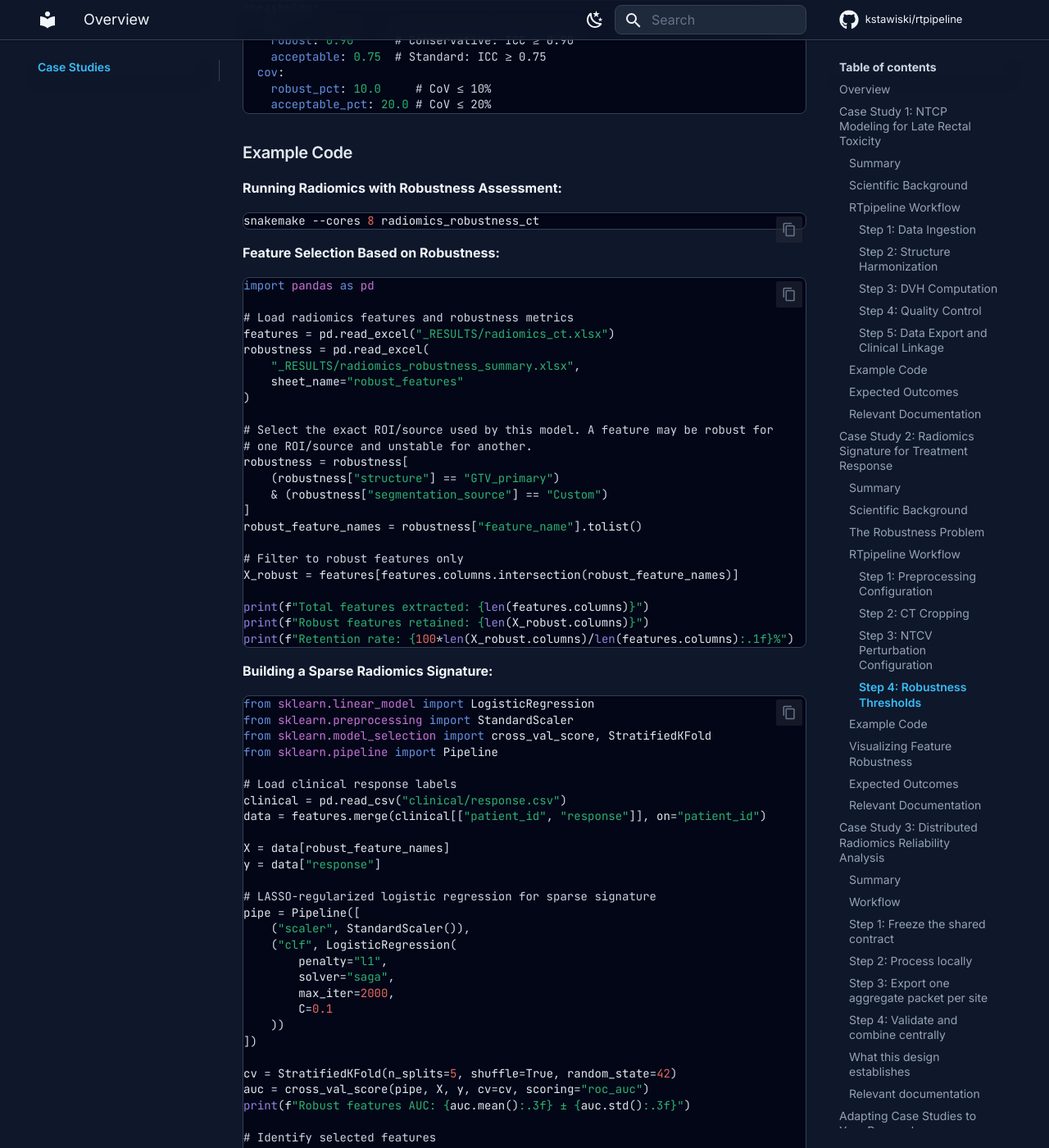
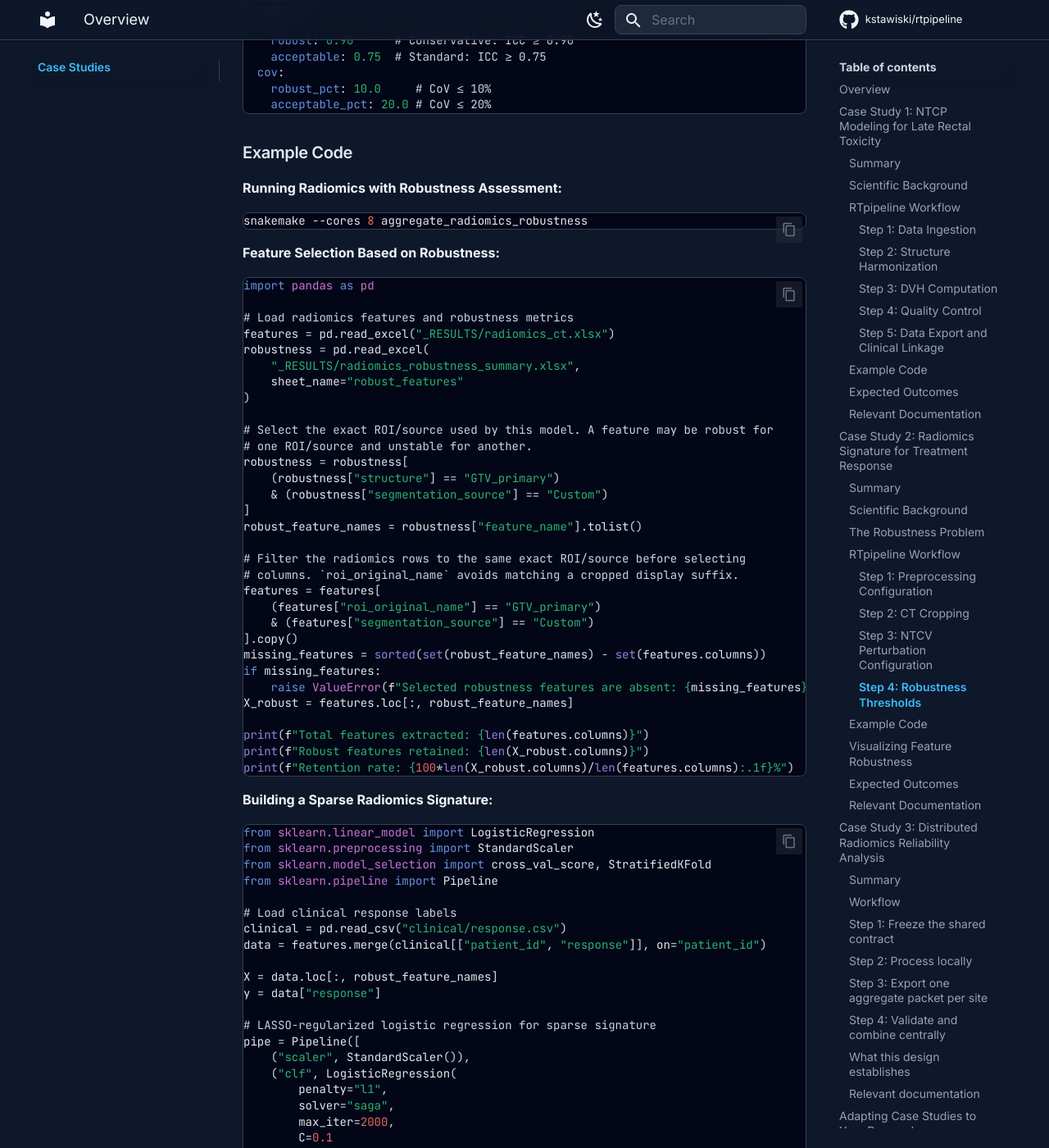
Before and after one commit to kstawiski/rtpipeline, an MkDocs documentation site: the page built from docs/case_studies/index.md, in a window 1280 px wide and 1400 px high, scrolled down 7881 px. Shown: the whole window at 82% size. Built offline with MkDocs 1.6.1 and Material for MkDocs 9.7.7, drawn with Linux system fonts in a browser that asks for light colours; comment, search, counter and statistics services are not loaded.

````diff
--- a/config.yaml
+++ b/config.yaml
@@ -57,8 +57,8 @@ radiomics:
   max_voxels: 1500000000
   min_voxels: 64
 
-    # Complete shipped standard grid: 3 noise x 3 translation x 3 contour x
-    # 3 volume states = 81 perturbations per ROI.
+# Complete shipped standard grid: 3 noise x 3 translation x 3 contour x
+# 3 volume states = 81 perturbations per ROI.
 radiomics_robustness:
   enabled: true
   modes:
--- a/docs/case_studies/index.md
+++ b/docs/case_studies/index.md
@@ -278,7 +278,7 @@ thresholds:
 **Running Radiomics with Robustness Assessment:**
 
 ```bash
-snakemake --cores 8 radiomics_robustness_ct
+snakemake --cores 8 aggregate_radiomics_robustness
 ```
 
 **Feature Selection Based on Robustness:**
@@ -301,8 +301,16 @@ robustness = robustness[
 ]
 robust_feature_names = robustness["feature_name"].tolist()
 
-# Filter to robust features only
-X_robust = features[features.columns.intersection(robust_feature_names)]
+# Filter the radiomics rows to the same exact ROI/source before selecting
+# columns. `roi_original_name` avoids matching a cropped display suffix.
+features = features[
+    (features["roi_original_name"] == "GTV_primary")
+    & (features["segmentation_source"] == "Custom")
+].copy()
+missing_features = sorted(set(robust_feature_names) - set(features.columns))
+if missing_features:
+    raise ValueError(f"Selected robustness features are absent: {missing_features}")
+X_robust = features.loc[:, robust_feature_names]
 
 print(f"Total features extracted: {len(features.columns)}")
 print(f"Robust features retained: {len(X_robust.columns)}")
@@ -321,7 +329,7 @@ from sklearn.pipeline import Pipeline
 clinical = pd.read_csv("clinical/response.csv")
 data = features.merge(clinical[["patient_id", "response"]], on="patient_id")
 
-X = data[robust_feature_names]
+X = data.loc[:, robust_feature_names]
 y = data["response"]
 
 # LASSO-regularized logistic regression for sparse signature
````
Also changed, not shown: README.md (+4 -3 lines), docs/RADIOMICS_ROBUSTNESS.md (+6 -3 lines), docs/features/radiomics_robustness.md (+6 -3 lines), docs/index.md (+2 -1 lines), docs/release_notes.md (+4 -2 lines), 8 other files.
